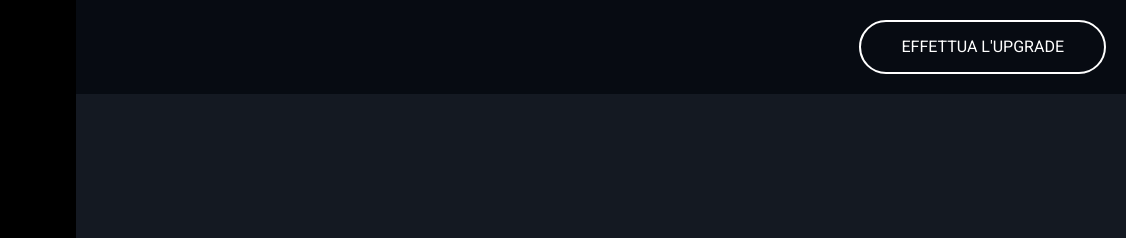
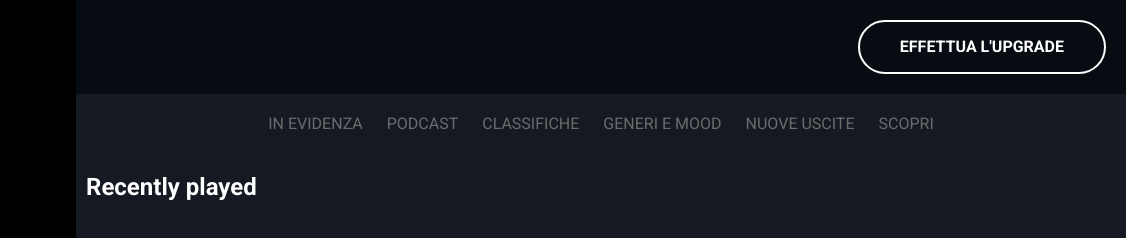
Before and after one commit to edocico/html-css-spotifyweb, a plain HTML site: page index.html in a window 1280 px wide. Shown: the top 238 px of the page, 154-1280 px from the left. Drawn offline with Linux system fonts and the light colour scheme.

Commit message:
content nav and recently played html

```diff
--- a/css/style.css
+++ b/css/style.css
@@ -546,6 +546,7 @@ body {
     line-height: 2.5em;
     border-radius: 30px;
     padding: 5px 40px;
+    font-weight: 700;
 }
 
 /* music content */
@@ -554,7 +555,65 @@ body {
     background-color: #141922;
     flex-grow: 1;
     overflow: auto;
+    padding-top: 94px;
 }
+
+.music-content h2 {
+    color: white;
+}
+
+/* content nav */
+
+.content-nav {
+    margin-bottom: 40px;
+}
+
+.content-nav a {
+    padding-top: 20px;
+}
+
+.content-nav .row {
+    display: flex;
+    justify-content: center;
+    flex-wrap: wrap;
+    gap: 24px;
+}
+
+.content-nav a {
+    text-transform: uppercase;
+    color: #6B6B6B;
+}
+
+/* content nav hover */
+
+.content-nav li:hover a {
+    color: white;
+}
+
+/* recently played */
+
+.col-12 {
+    padding: 0 10px;
+}
+
+.col {
+    padding: 0 10px;
+}
+
+.recently-played .row {
+    display: flex;
+    flex-wrap: wrap;
+}
+
+.recently-played .col {
+    flex-basis: calc(100% / 2);
+}
+
+.play-overlay {
+    display: none;
+}
+
+
 
 
 
@@ -683,6 +742,12 @@ body {
 
     /* side-bar */
 
+    /* recently played */
+
+    .recently-played .col {
+        flex-basis: calc(100% / 4);
+    }
+
 }
 
 
@@ -690,4 +755,11 @@ body {
 
     /* side-bar */
 
+    /* recently played */
+
+    .recently-played .col {
+        flex-basis: calc(100% / 6);
+    }
+
+
 }
--- a/index.html
+++ b/index.html
@@ -109,7 +109,91 @@
                 <div class="upgrade-bar">
                     <a class="upgrade-button" href="#">Effettua L'Upgrade</a>
                 </div>
-                <div class="music-content"></div>
+                <div class="music-content">
+                    <!--content nav-->
+                    <div class="container content-nav">
+
+                            <ul class="row">
+                                <li>
+                                    <a href="#">In Evidenza</a>
+                                </li>
+                                <li>
+                                    <a href="#">Podcast</a>
+                                </li>
+                                <li>
+                                    <a href="#">Classifiche</a>
+                                </li>
+                                <li>
+                                    <a href="#">Generi e Mood</a>
+                                </li>
+                                <li>
+                                    <a href="#">Nuove Uscite</a>
+                                </li>
+                                <li>
+                                    <a href="#">Scopri</a>
+                                </li>
+                            </ul>
+
+                    </div>
+                    <!--recently played-->
+                    <div class="container recently-played">
+                        <div class="row">
+                            <div class="col-12">
+                                <h2>Recently played</h2>
+                            </div>
+                        </div>
+                        <div class="row">
+                            <div class="col">
+                                <div class="album-cover">
+                                    <img src="" alt="">
+                                    <div class="play-overlay"></div>
+                                </div>
+                                <h3></h3>
+                                <p></p>
+                            </div>
+                            <div class="col">
+                                <div class="album-cover">
+                                    <img src="" alt="">
+                                    <div class="play-overlay"></div>
+                                </div>
+                                <h3></h3>
+                                <p></p>
+                            </div>
+                            <div class="col">
+                                <div class="album-cover">
+                                    <img src="" alt="">
+                                    <div class="play-overlay"></div>
+                                </div>
+                                <h3></h3>
+                                <p></p>
+                            </div>
+                            <div class="col">
+                                <div class="album-cover">
+                                    <img src="" alt="">
+                                    <div class="play-overlay"></div>
+                                </div>
+                                <h3></h3>
+                                <p></p>
+                            </div>
+                            <div class="col">
+                                <div class="album-cover">
+                                    <img src="" alt="">
+                                    <div class="play-overlay"></div>
+                                </div>
+                                <h3></h3>
+                                <p></p>
+                            </div>
+                            <div class="col">
+                                <div class="album-cover">
+                                    <img src="" alt="">
+                                    <div class="play-overlay"></div>
+                                </div>
+                                <h3></h3>
+                                <p></p>
+                            </div>
+                        </div>
+                    </div>
+                </div>
             </div>
         </div>
         <!--player-bar-->
```
